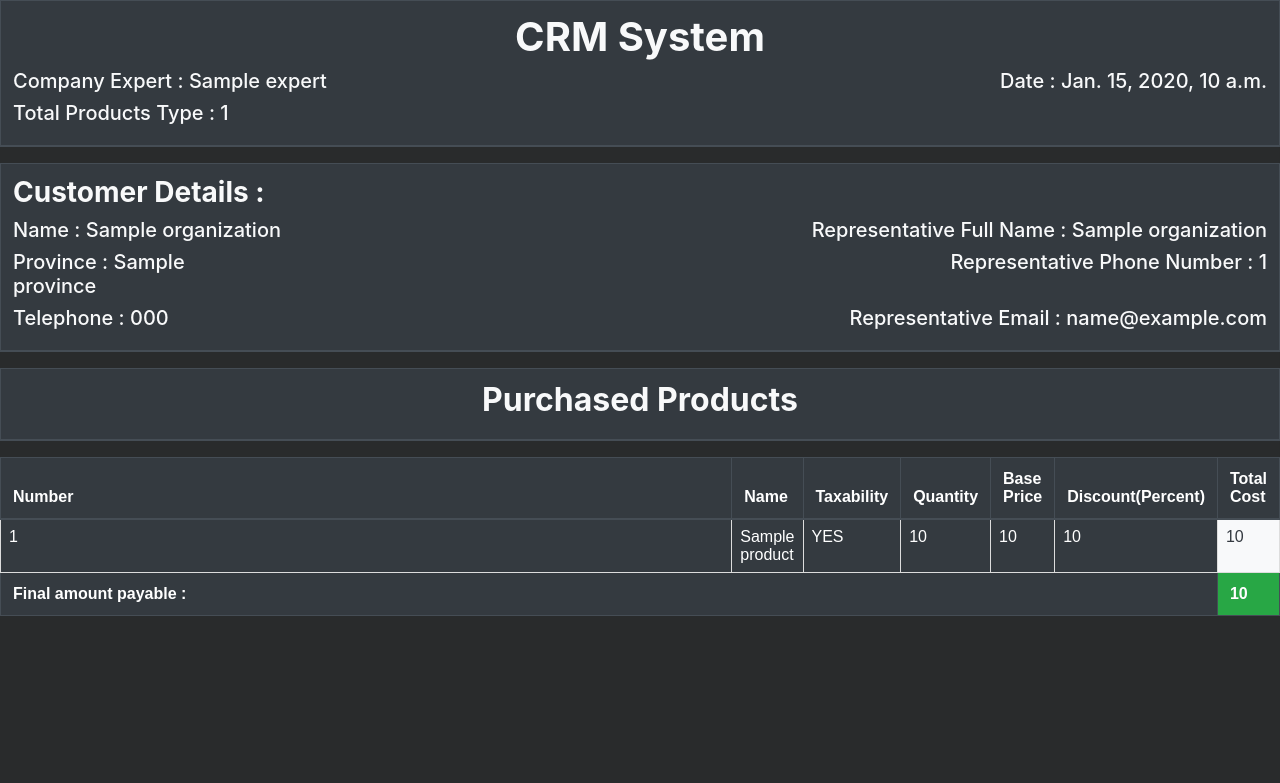
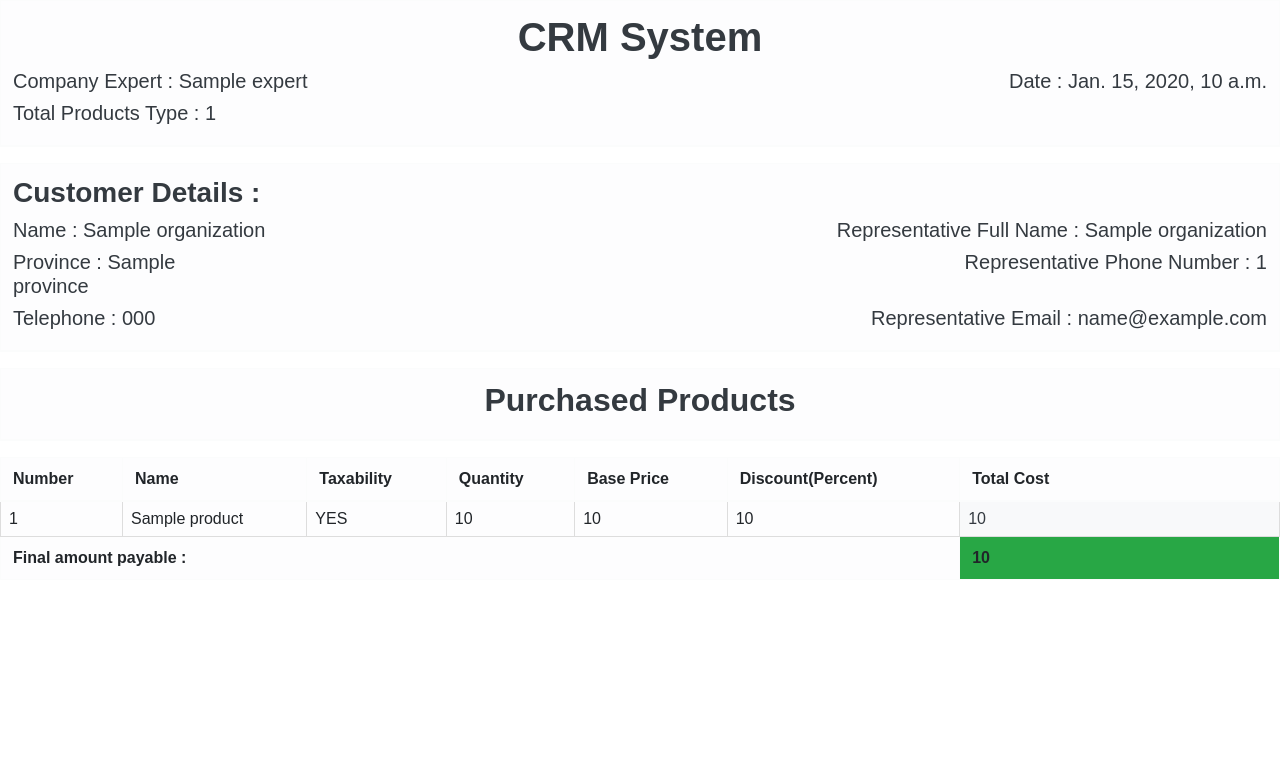
Before and after one commit to ANejadkoorki/CRM-Project, a Django app: template CRM/sellProcess/templates/sellProcess/quote-pdf.html in a window 1280 px wide. Shown: the top 783 px of the page. Run offline with Django 3.2, Linux system fonts and the light colour scheme; the template is opened without the code that fills it: most values are stand-ins (such as "Sample title", 1, 10 or a date in 2020); lists and menus that the app fills with data are empty; some libraries are stand-ins or nearby versions.

```diff
--- a/CRM/sellProcess/templates/sellProcess/quote-pdf.html
+++ b/CRM/sellProcess/templates/sellProcess/quote-pdf.html
@@ -15,10 +15,16 @@
 
     {# tables pdf style #}
     <style>
+        body{
+            background-color: white;
+            font-family: Arial, Helvetica, sans-serif;
+            border-collapse: collapse;
+            width: 100%;
+        }
+
         #products {
             font-family: Arial, Helvetica, sans-serif;
             border-collapse: collapse;
-            width: 100%;
         }
 
         #products td, #customers th {
@@ -36,18 +42,18 @@
 <body>
 
 {# this table shows the Company details #}
-<table class="table table-dark table-bordered tabular">
+<table class="table table-light table-bordered tabular">
     <thead>
     <tr class="col-12">
         <th>
-            <h1 class="h1 text-light font-weight-bold text-center" style="text-align: center">CRM System</h1>
+            <h1 class="h1 text-dark font-weight-bold text-center" style="text-align: center">CRM System</h1>
             <div class="row">
-                <h3 class="h5 text-light  text-left col-md-8" style="text-align: left">Company Expert
+                <h3 class="h5 text-dark  text-left col-md-8" style="text-align: left">Company Expert
                     : {{ object.expert.get_full_name }}</h3>
-                <h3 class="h5 text-light  text-right col-md-4" style="text-align: left">Date
+                <h3 class="h5 text-dark  text-right col-md-4" style="text-align: left">Date
                     : {{ object.created_on|jdate:"%Y-%m-%d" }}</h3>
             </div>
-            <h3 class="h5 text-light  text-left" style="text-align: left">Total Products Type
+            <h3 class="h5 text-dark  text-left" style="text-align: left">Total Products Type
                 : {{ object.quoteitem_set.all.count }}</h3>
         </th>
     </tr>
@@ -56,26 +62,26 @@
 
 
 {# this table shows the Customer details #}
-<table class="table table-dark table-bordered tabular">
+<table class="table table-light table-bordered tabular">
     <thead>
     <tr>
         <th>
-            <h2 class="h3 text-light font-weight-bold text-left" style="text-align: left">Customer Details : </h2>
+            <h2 class="h3 text-dark font-weight-bold text-left" style="text-align: left">Customer Details : </h2>
             <div class="row">
-                <h5 class="h5 text-light text-left col-md-4" style="text-align: left">Name
+                <h5 class="h5 text-dark text-left col-md-4" style="text-align: left">Name
                     : {{ object.organization.organization_name }}</h5>
-                <h5 class="h5 text-light text-right col-md-8" style="text-align: left">Representative Full Name
+                <h5 class="h5 text-dark text-right col-md-8" style="text-align: left">Representative Full Name
                     : {{ object.organization.representative_full_name }}</h5>
             </div>
             <div class="row">
-                <h5 class="h5 text-light text-left col-md-2" style="text-align: left">Province : {{ object.organization.province }}</h5>
-                <h5 class="h5 text-light text-right col-md-10" style="text-align: left">Representative Phone Number
+                <h5 class="h5 text-dark text-left col-md-2" style="text-align: left">Province : {{ object.organization.province }}</h5>
+                <h5 class="h5 text-dark text-right col-md-10" style="text-align: left">Representative Phone Number
                     : {{ object.organization.representative_phone_number }}</h5>
             </div>
             <div class="row">
-                <h5 class="h5 text-light text-left col-md-4" style="text-align: left">Telephone
+                <h5 class="h5 text-dark text-left col-md-4" style="text-align: left">Telephone
                     : {{ object.organization.telephone }}</h5>
-                <h5 class="h5 text-light text-right col-md-8" style="text-align: left">Representative Email
+                <h5 class="h5 text-dark text-right col-md-8" style="text-align: left">Representative Email
                     : {{ object.organization.representative_email }}</h5>
             </div>
         </th>
@@ -85,17 +91,17 @@
 
 
 {# this table shows the Purchased Products headers #}
-<table class="table table-dark table-bordered tabular">
+<table class="table table-light table-bordered tabular">
     <thead>
     <tr>
-        <th><h2 class="h2 text-light font-weight-bold text-center">Purchased Products</h2></th>
+        <th><h2 class="h2 text-dark font-weight-bold text-center">Purchased Products</h2></th>
     </tr>
     </thead>
 </table>
 
 
 {# this table shows the Purchased Products details #}
-<table class="table table-dark table-bordered tabular" id="products">
+<table class="table table-light table-bordered tabular" id="products">
     <thead>
     <tr>
         <th id="products">Number</th>
--- a/CRM/sellProcess/views.py
+++ b/CRM/sellProcess/views.py
@@ -84,7 +84,7 @@ class QuotePdf(LoginRequiredMixin, DetailView):
 
         rendered_content = normal_rendered_page.rendered_content
 
-        pdf = weasyprint.HTML(string=rendered_content).write_pdf()
+        pdf = weasyprint.HTML(string=rendered_content, base_url='http://127.0.0.1:8000').write_pdf()
 
         response = HttpResponse(pdf, content_type='application/pdf')
         return response
```
